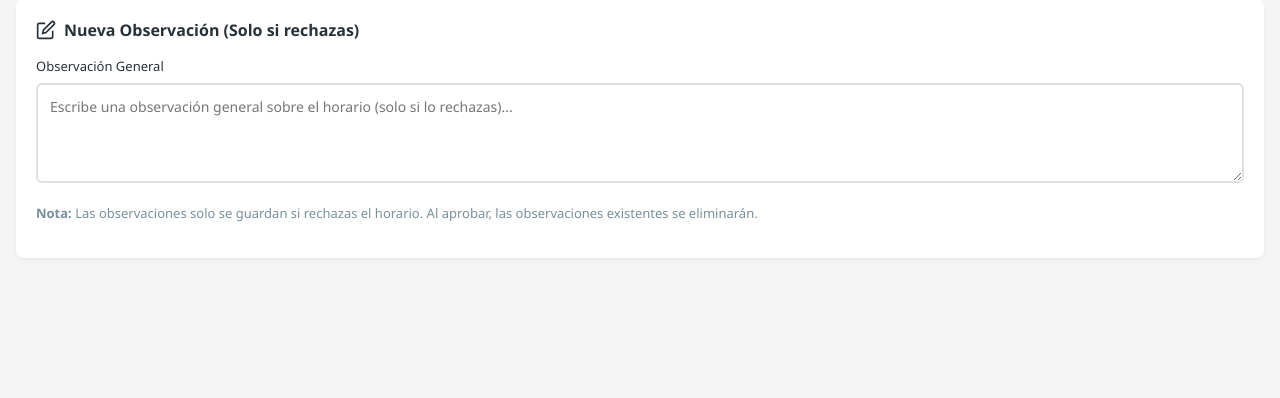
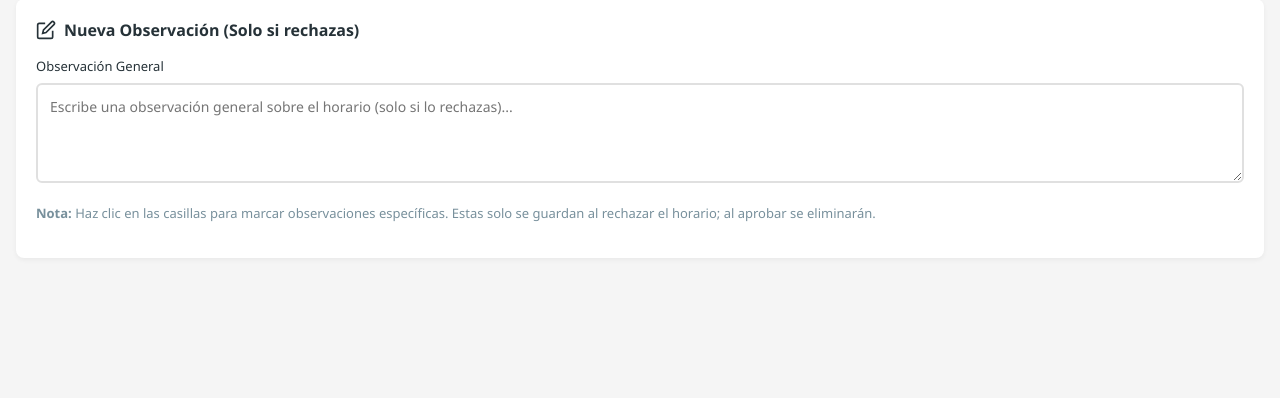
Before and after one commit to NodesZ/Horarios-ISTT, a Flask app: template templates/rectorado_revisar.html in a window 1280 px wide. Shown: the part 280-678 px from the top of the page. Run offline with Flask 3, Linux system fonts and the light colour scheme; the template is opened without the code that fills it, so the values that code supplies are empty.

Commit message:
Update rectorado_revisar.html

```diff
--- a/templates/rectorado_revisar.html
+++ b/templates/rectorado_revisar.html
@@ -939,7 +939,7 @@
             </div>
 
             <p style="font-size: 13px; color: #78909C; margin-bottom: 16px;">
-                <strong>Nota:</strong> Las observaciones solo se guardan si rechazas el horario. Al aprobar, las observaciones existentes se eliminarán.
+                <strong>Nota:</strong> Haz clic en las casillas para marcar observaciones específicas. Estas solo se guardan al rechazar el horario; al aprobar se eliminarán.
             </p>
         </div>
 
```
